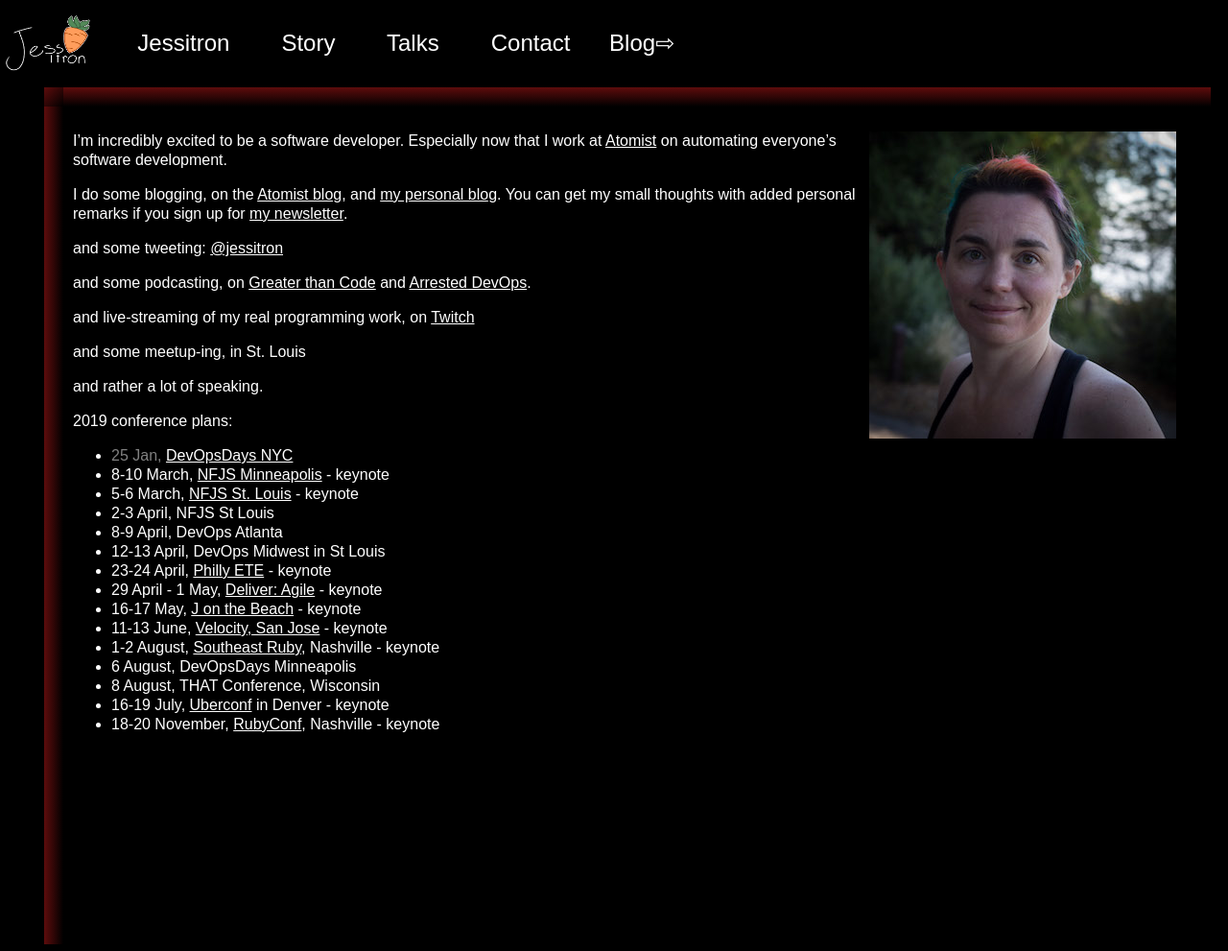
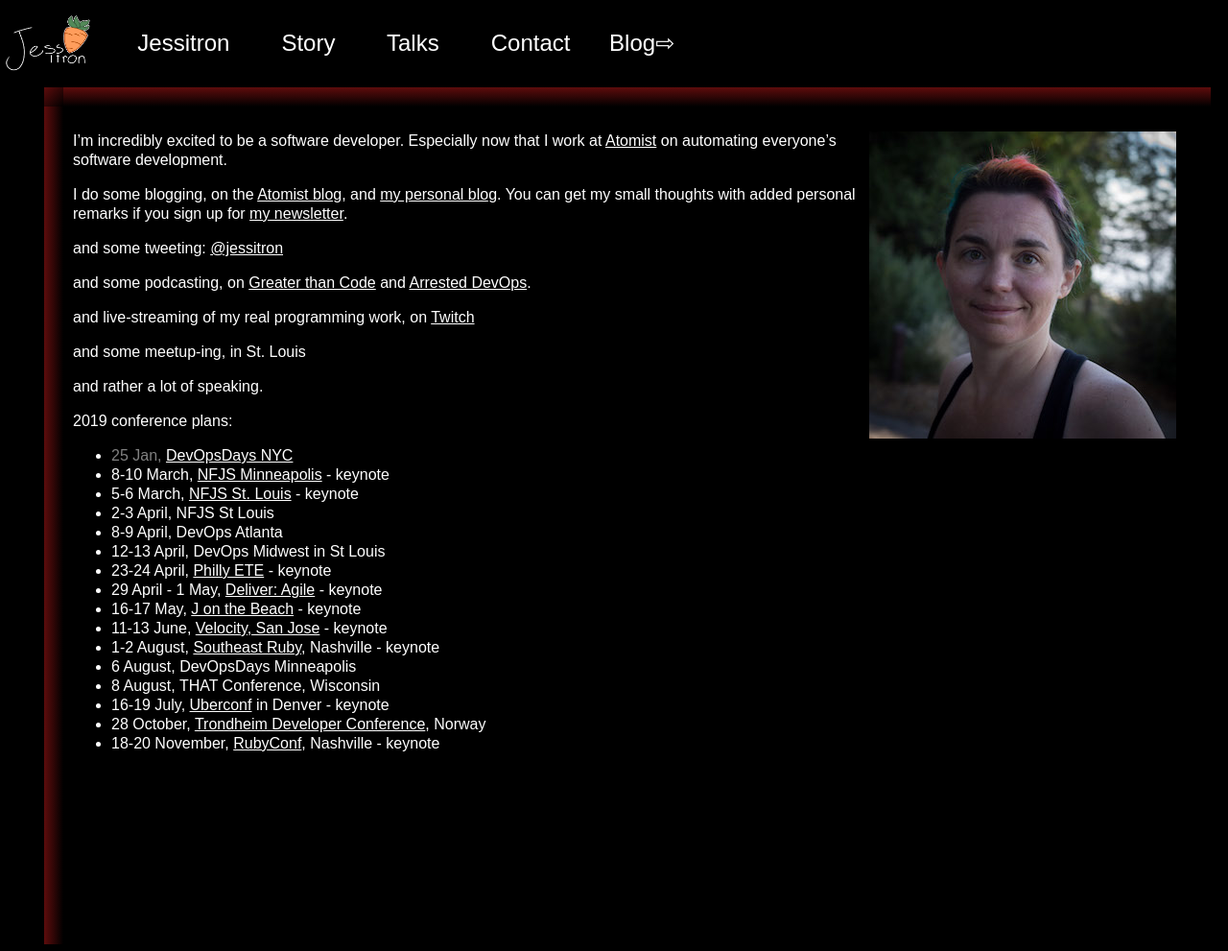
Before and after one commit to jessitron/jessitron.com, a Jekyll site: the page built from index.md, in a window 1280 px wide. Shown: the whole page at 96% size. Built offline with Jekyll 4.4.1, drawn with Linux system fonts in a browser that asks for light colours.

Commit message:
Add trondheim

```diff
--- a/index.md
+++ b/index.md
@@ -35,4 +35,5 @@
 * 6 August, DevOpsDays Minneapolis
 * 8 August, THAT Conference, Wisconsin
 * 16-19 July, [Uberconf](https://uberconf.com/conference/denver/2019/07/home) in Denver - keynote
+* 28 October, [Trondheim Developer Conference](https://2019.trondheimdc.no/), Norway
 * 18-20 November, [RubyConf](https://rubyconf.org/), Nashville - keynote
```
